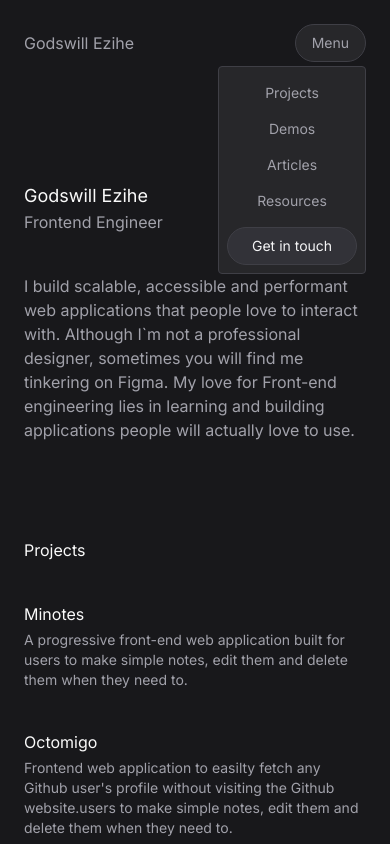
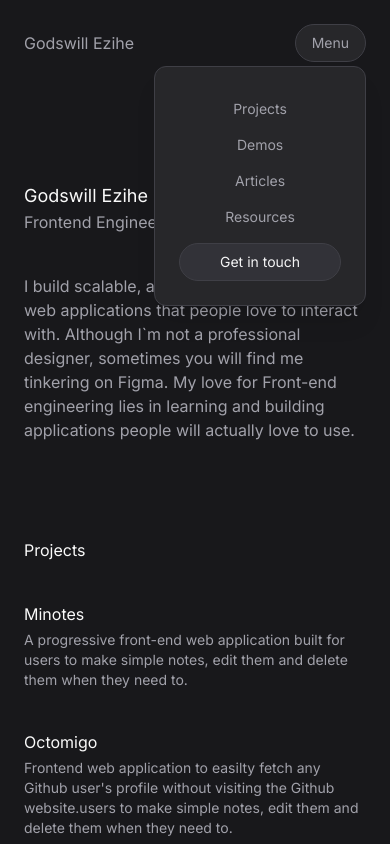
Before and after one commit to gzkdev/web-portfolio, a Next.js app: page / in a window 390 px wide. Both pictures are taken after a click on the button "Menu". Shown: the top 844 px of the page. Built offline with nearby package versions, Linux system fonts and the light colour scheme.

Commit message:
update menu

```diff
--- a/components/menu.tsx
+++ b/components/menu.tsx
@@ -31,7 +31,7 @@ export function Menu() {
               animate="animate"
               exit="initial"
               variants={motionMenuVariant}
-              className="p-2 bg-zinc-800 border border-zinc-700 rounded sm:hidden mr-6 text-sm text-center"
+              className="p-6 bg-zinc-800 border border-zinc-700 rounded-xl sm:hidden mr-6 text-sm text-center shadow-xl"
             >
               {navLinks.map(({ href, id, title }) => (
                 <li key={id}>
@@ -40,10 +40,10 @@ export function Menu() {
                   </Link>
                 </li>
               ))}
-              <li className="outline-none border border-zinc-700 rounded-full bg-zinc-700/50 text-zinc-100 mt-2">
+              <li className="outline-none border border-zinc-700 rounded-full bg-zinc-700/50 text-zinc-100 mt-2 hover:bg-zinc-600/50 hover:border-zinc-600">
                 <Link
                   href="mailto:ezihegodswill01@gmail.com"
-                  className="block py-2 px-6"
+                  className="block py-2 px-10"
                 >
                   Get in touch
                 </Link>
```
